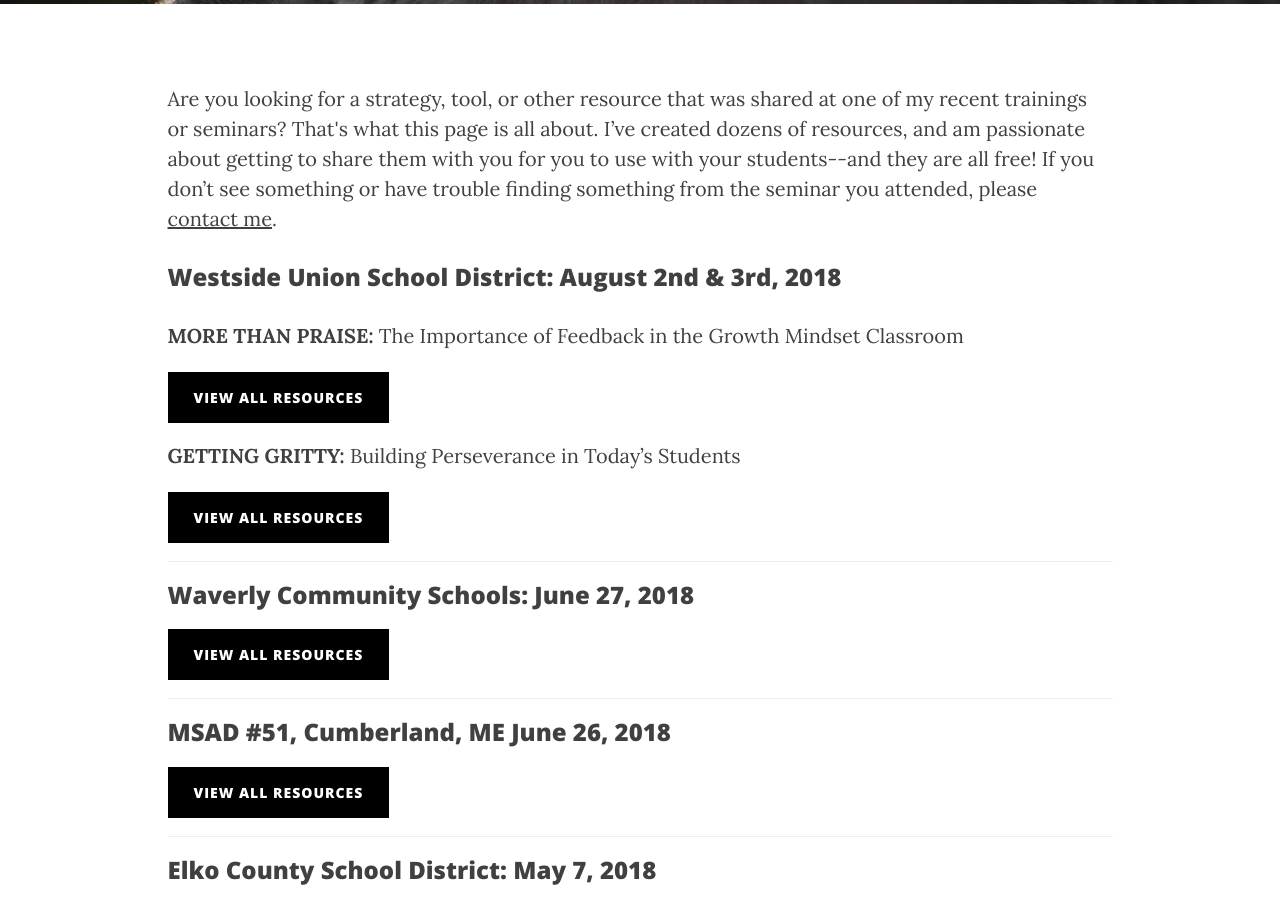
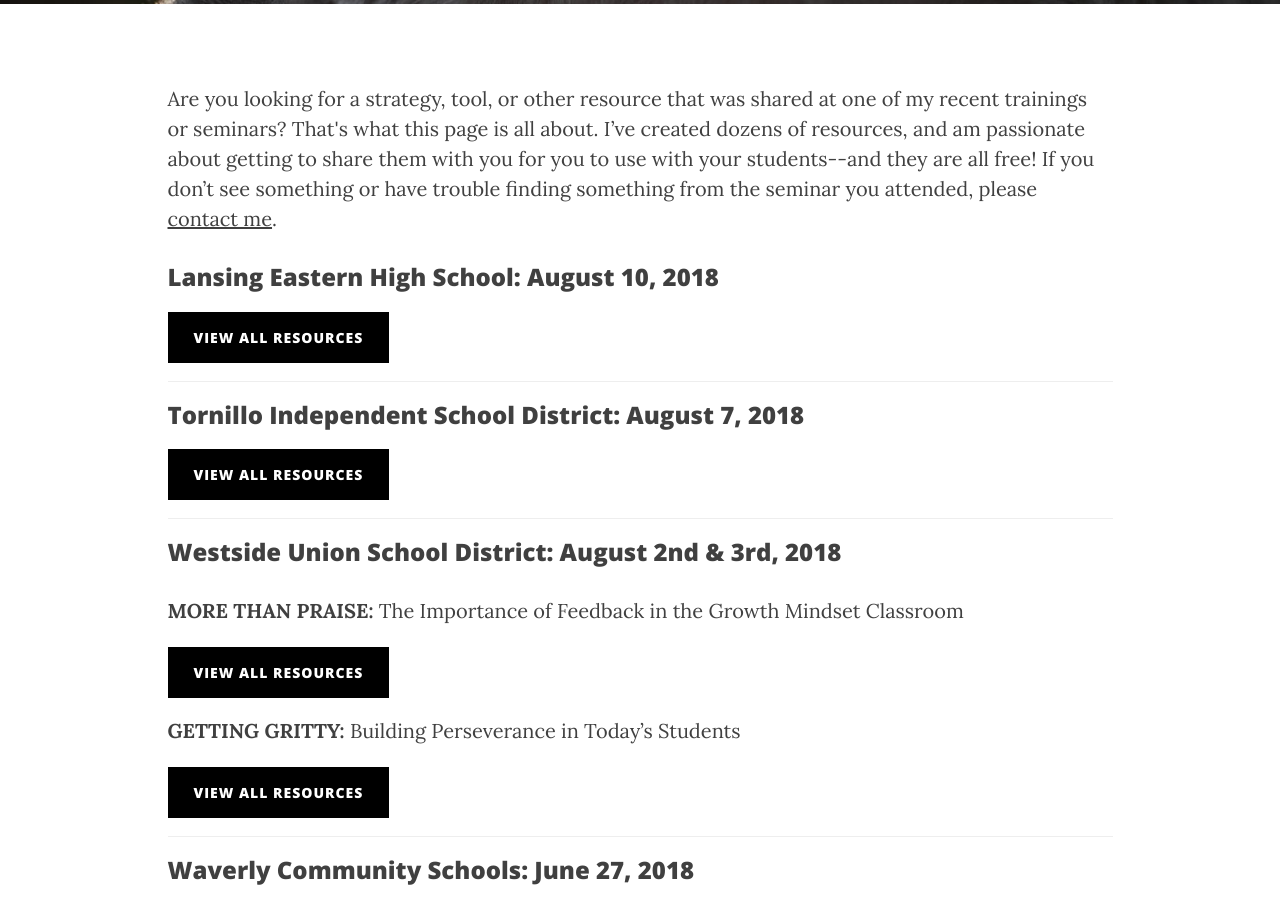
Before and after one commit to iamweswilson/clearlycat, a Jekyll site: the page built from resources.html, in a window 1280 px wide and 900 px high, scrolled down 444 px. Built offline with Jekyll 4.4.1, drawn with Linux system fonts in a browser that asks for light colours; nearby versions of some CDN libraries; comment, search, counter and statistics services are not loaded.

Commit message:
New resources

```diff
--- a/resources.html
+++ b/resources.html
@@ -25,6 +25,22 @@ permalink: /training-resources/
                 <p>
                     Are you looking for a strategy, tool, or other resource that was shared at one of my  recent trainings or seminars? That's what this page is all about.  I’ve created dozens of resources, and am passionate about getting to share them with you for you to use with your students--and they are all free!  If you don’t see something or have trouble finding something from the seminar you attended, please <a href="/contact/">contact me</a>.
                 </p>
+                <h3>Lansing Eastern High School: August 10, 2018
+                </h3>
+                <p>
+                    <a href="https://www.dropbox.com/sh/ceioryelna207mm/AAC26o_DN-nB1u1ajIN9bRtva?dl=0" class="resource-btn" target="_blank">
+                        View All Resources
+                    </a>
+                </p>
+                <hr>
+                <h3>Tornillo Independent School District: August 7, 2018
+                </h3>
+                <p>
+                    <a href="https://www.dropbox.com/sh/usmxif0ln3hcljz/AACOPi6yimhEsJgSuT9fFCY1a?dl=0" class="resource-btn" target="_blank">
+                        View All Resources
+                    </a>
+                </p>
+                <hr>
                 <h3>Westside Union School District: August 2nd & 3rd, 2018
                 </h3>
                 <p> <strong>MORE THAN PRAISE:</strong> The Importance of Feedback in the Growth Mindset Classroom
```
